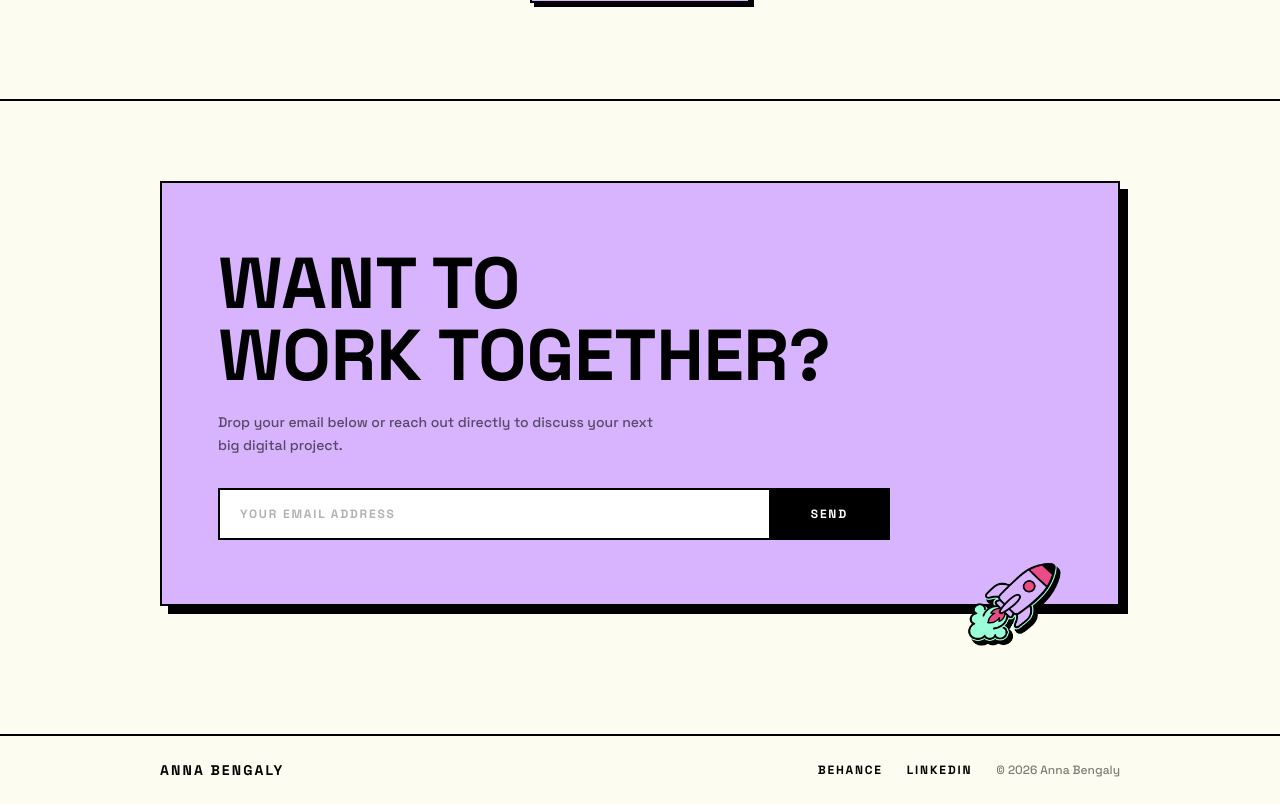
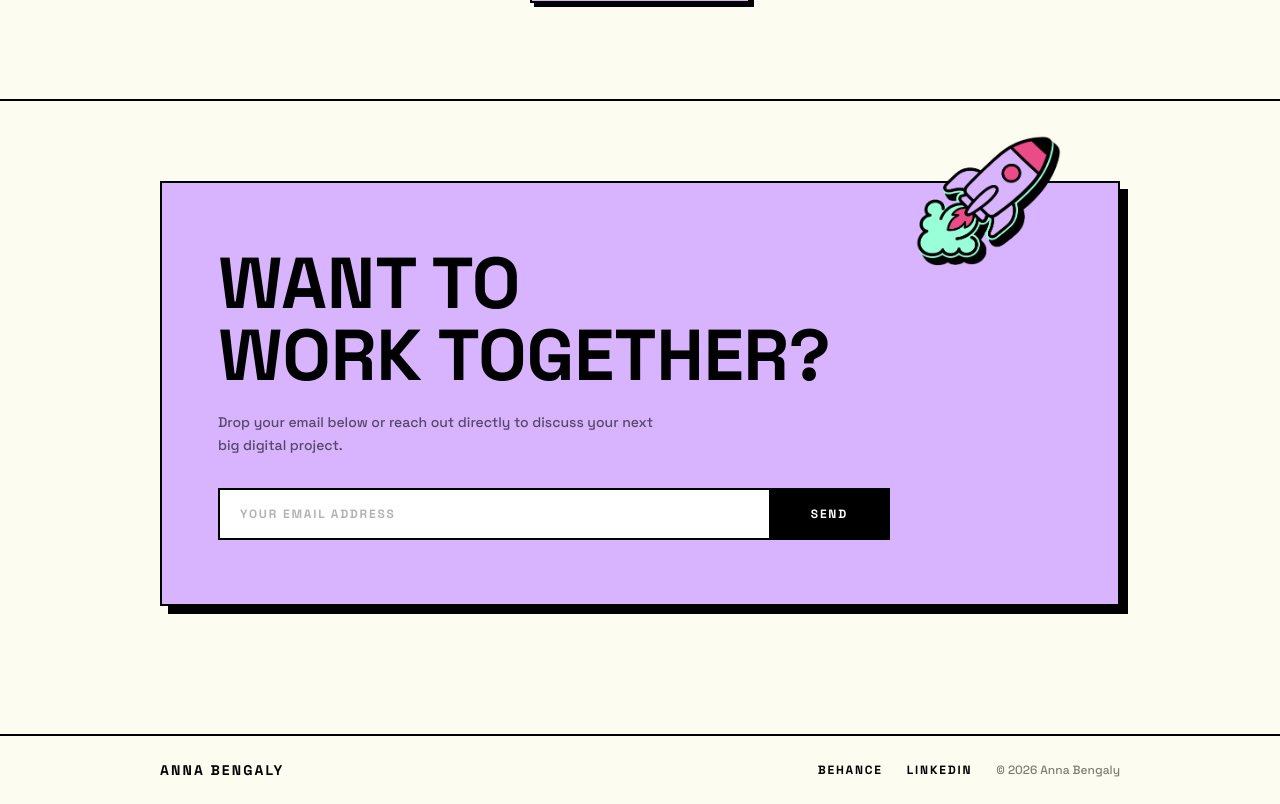
Before and after one commit to Guilherme-Salles/anna-portfolio-website, a Next.js app: page / in a window 1280 px wide. Shown: the part 1400-2204 px from the top of the page. Built offline with nearby package versions, Linux system fonts and the light colour scheme.

Commit message:
UI: contact and footer area are done.

```diff
--- a/src/components/sections/ContactBanner.tsx
+++ b/src/components/sections/ContactBanner.tsx
@@ -56,7 +56,7 @@ export function ContactBanner() {
                Outer div: CSS translate-y-1/2 anchors it to the bottom border.
                Inner motion.div: float animation doesn't conflict with CSS transform.
           ──────────────────────────────────────────────────────────────── */}
-          <div className="absolute bottom-0 right-10 md:right-14 translate-y-1/2 z-10">
+          <div className="absolute -top-12 right-10 md:right-14 z-10">
             <motion.div
               animate={{ y: [0, -10, 0] }}
               transition={{ duration: 3, repeat: Infinity, ease: "easeInOut" }}
@@ -64,8 +64,8 @@ export function ContactBanner() {
               <Image
                 src="/images/rocket.png"
                 alt=""
-                width={96}
-                height={96}
+                width={148}
+                height={148}
                 aria-hidden="true"
               />
             </motion.div>
```
Also changed, not shown: 1 other file (tests, documents, lock files or other folders).
